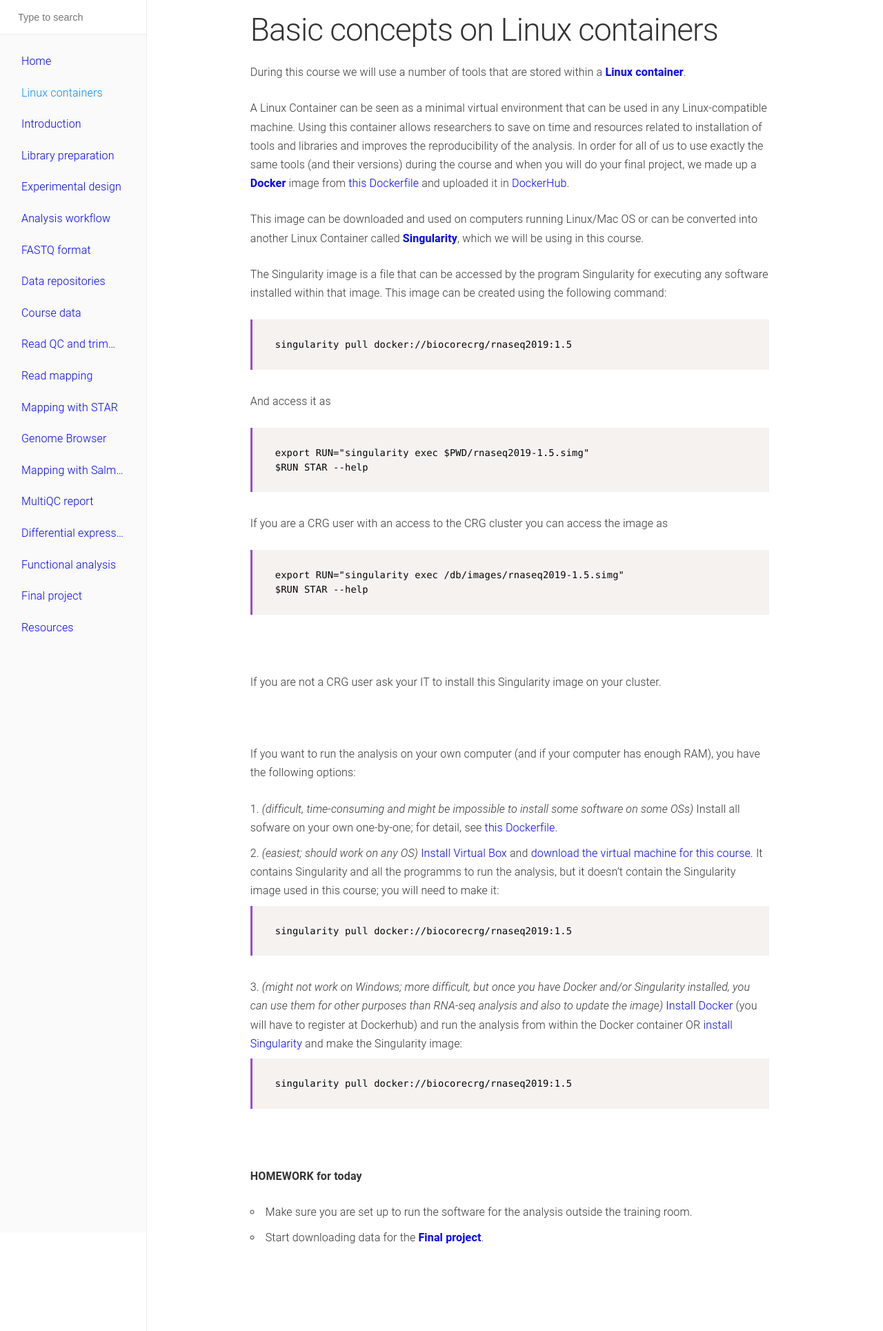
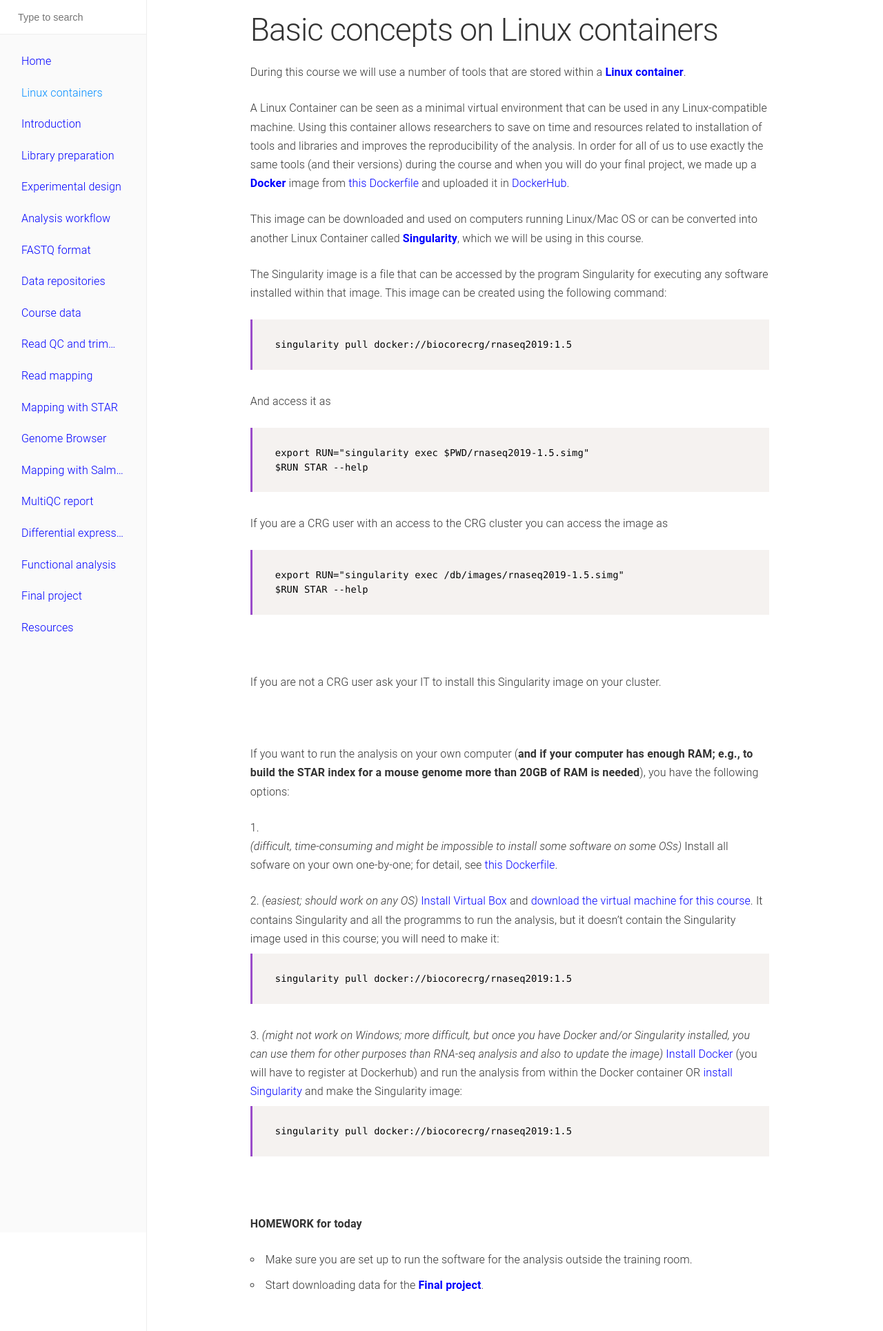
Before and after one commit to biocorecrg/RNAseq_course_2019, a Jekyll site: the page built from docs/linux_containers.md, in a window 1280 px wide. Shown: the whole page at 69% size. Built offline with Jekyll 4.4.1, drawn with Linux system fonts in a browser that asks for light colours.

Commit message:
Update linux_containers.md

````diff
--- a/docs/linux_containers.md
+++ b/docs/linux_containers.md
@@ -38,8 +38,10 @@ If you are not a CRG user ask your IT to install this Singularity image on your
 
 <br/>
 
-If you want to run the analysis on your own computer (and if your computer has enough RAM), you have the following options:
+If you want to run the analysis on your own computer (**and if your computer has enough RAM; e.g., to build the STAR index for a mouse genome more than 20GB of RAM is needed**), you have the following options:
+
 1. *(difficult, time-consuming and might be impossible to install some software on some OSs)* Install all sofware on your own one-by-one; for detail, see [this Dockerfile](https://github.com/biocorecrg/RNAseq_course_2019/blob/master/Dockerfile).
+
 2. *(easiest; should work on any OS)* [Install Virtual Box](https://www.virtualbox.org/wiki/Downloads) and [download the virtual machine for this course](https://public-docs.crg.es/biocore/projects/training/vm/2019/). It contains Singularity and all the programms to run the analysis, but it doesn't contain the Singularity image used in this course; you will need to make it:
 ```{bash}
 singularity pull docker://biocorecrg/rnaseq2019:1.5
````
